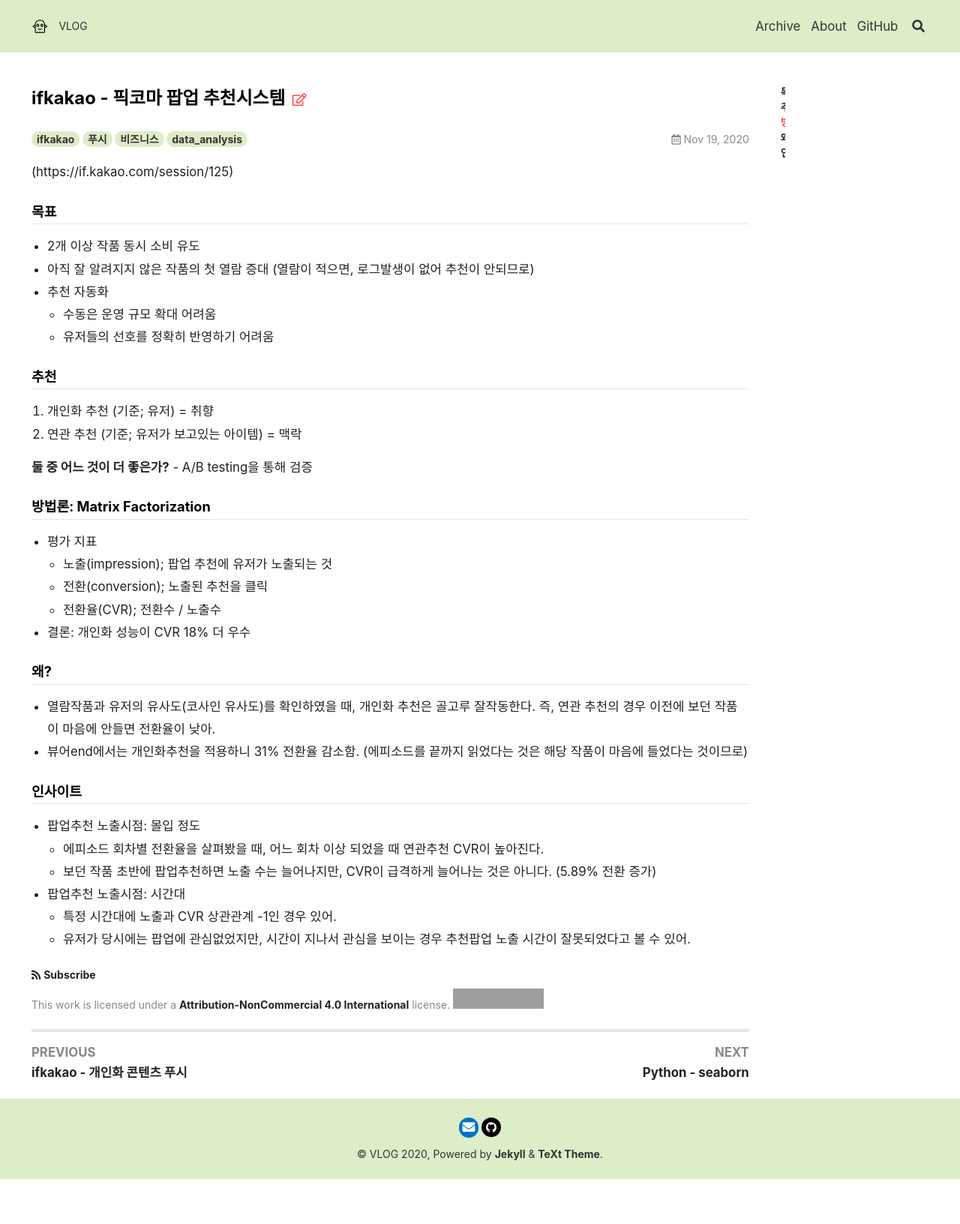
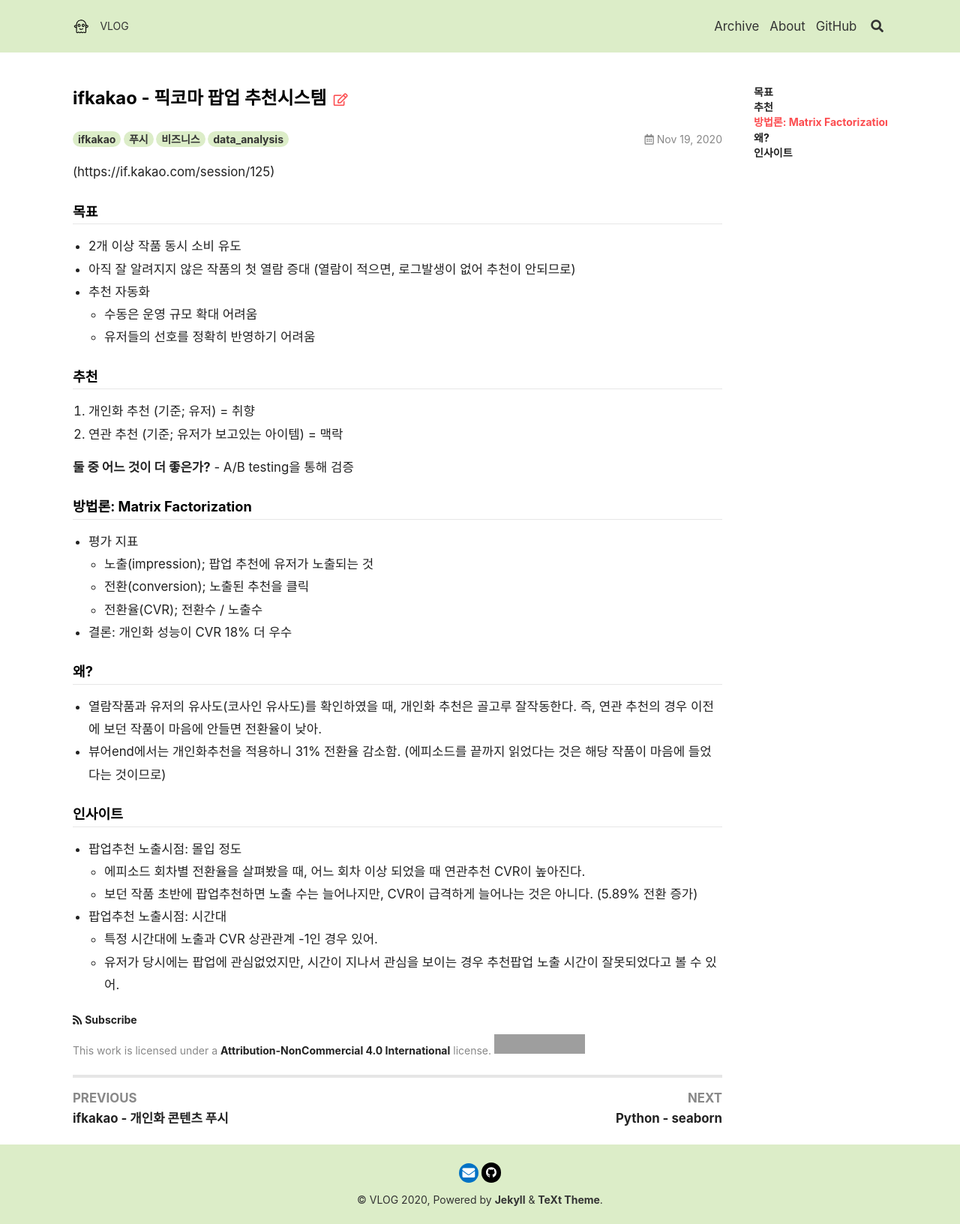
Before and after one commit to hyunjjin/hyunjjin.github.io, a Jekyll site: the page built from _posts/2020-11-19-픽코마 팝업 추천시스템.md, in a window 1280 px wide. Shown: the whole page at 75% size. Built offline with Jekyll 4.4.1, drawn with Linux system fonts in a browser that asks for light colours; nearby versions of some CDN libraries; before the commit the page ends 1572 px from its top, so only the background shows below that; grey boxes are pictures that could not be loaded.

Commit message:
Update _variables.scss

```diff
--- a/_sass/common/_variables.scss
+++ b/_sass/common/_variables.scss
@@ -81,10 +81,10 @@
 $layout: (
   header-height:          5rem,
   header-height-sm:       3rem,
-  content-max-width:      100%,
+  content-max-width:      950px,
   sidebar-width:          250px,
   sidebar-header-height:  3rem,
-  aside-width:            20%
+  aside-width:            220px
 );
 
 //     sm       md       lg
```
